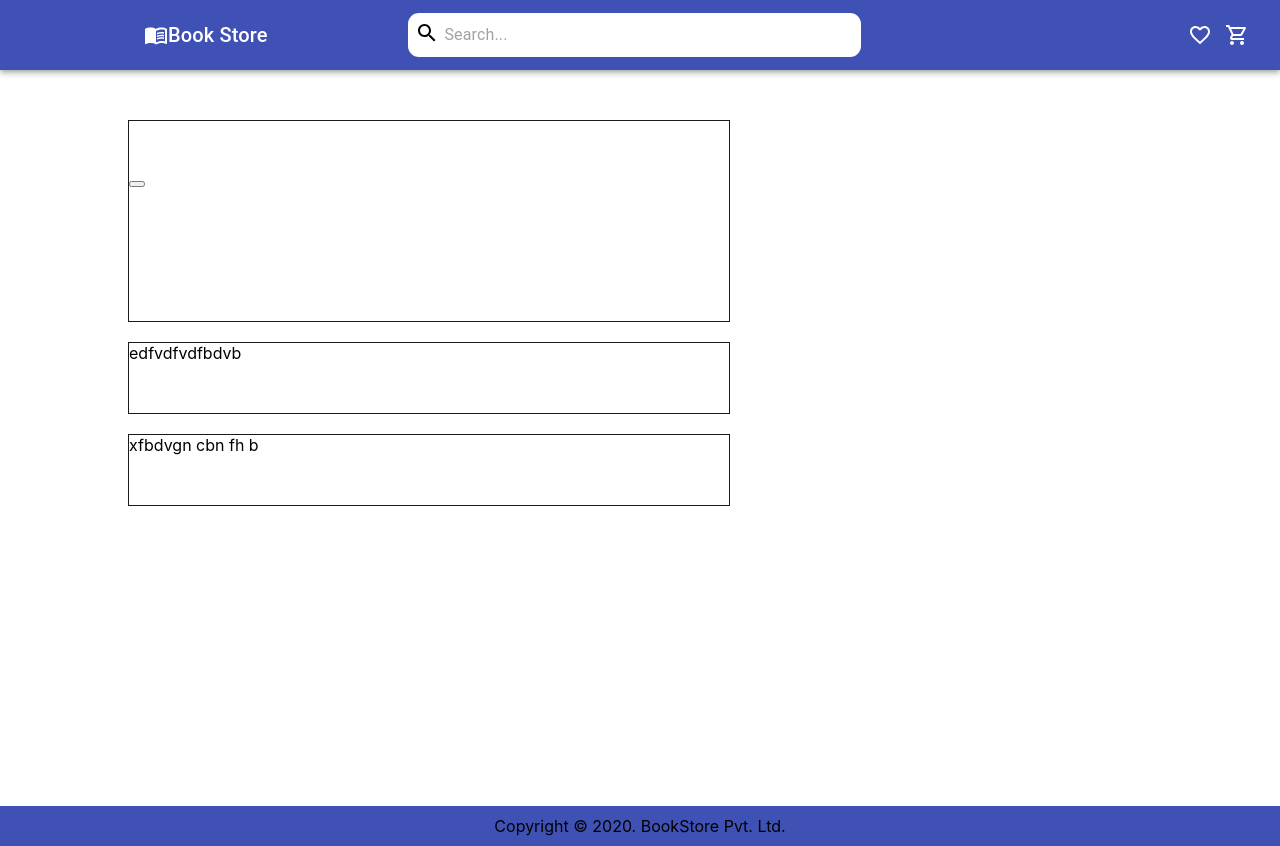
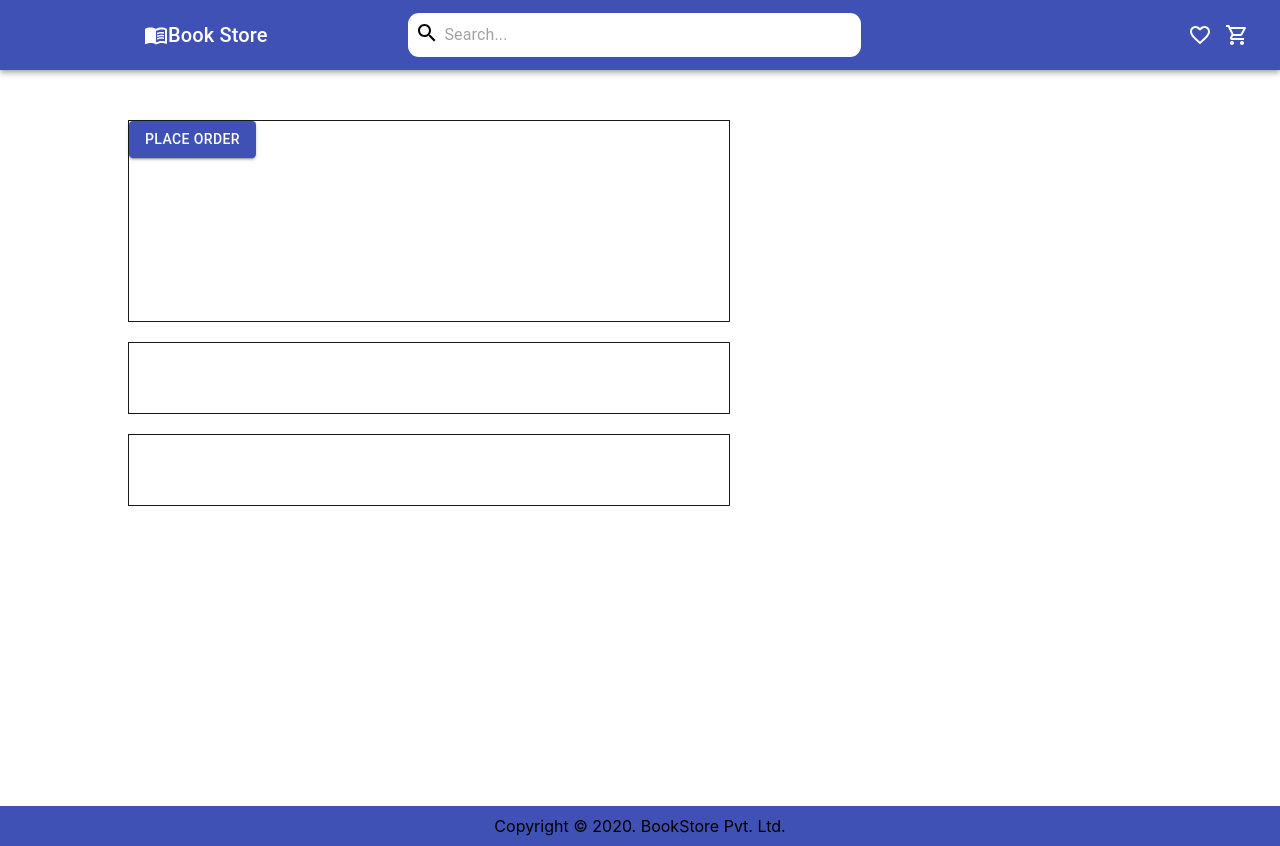
Before and after one commit to kanoop640/BookStoreApp_CohartA, a React (Create React App) app in the folder bookstoreui/: page / in a window 1280 px wide. Built offline with nearby package versions, Linux system fonts and the light colour scheme.

Commit message:
[Somya]Add. adding the MyCart.jsx in Component folder

```diff
--- a/bookstoreui/src/Component/MyCart.jsx
+++ b/bookstoreui/src/Component/MyCart.jsx
@@ -1,23 +1,25 @@
 import React, { Component } from 'react'
+import Button from '@material-ui/core/Button';
 class Mycart extends Component {
 
     render() {
         return (
-         <div>
-            <div className='Mycart' >
-               <button className="button">
+            <div>
+                <div className='Mycart' >
+                    <Button className="button"
+                        variant="contained" color="primary">
+                        Place Order
+                    </Button>
+                </div>
+                <div className="CostomerDetails">
 
-                   </button>
-               </div>
-            <div className="CostomerDetails">
-             edfvdfvdfbdvb
             </div>
 
-            <div className="Ordersummary">
-             xfbdvgn cbn fh b
+                <div className="Ordersummary">
+
             </div>
             </div>
-      )
+        )
     }
 }
 export default Mycart;
```
